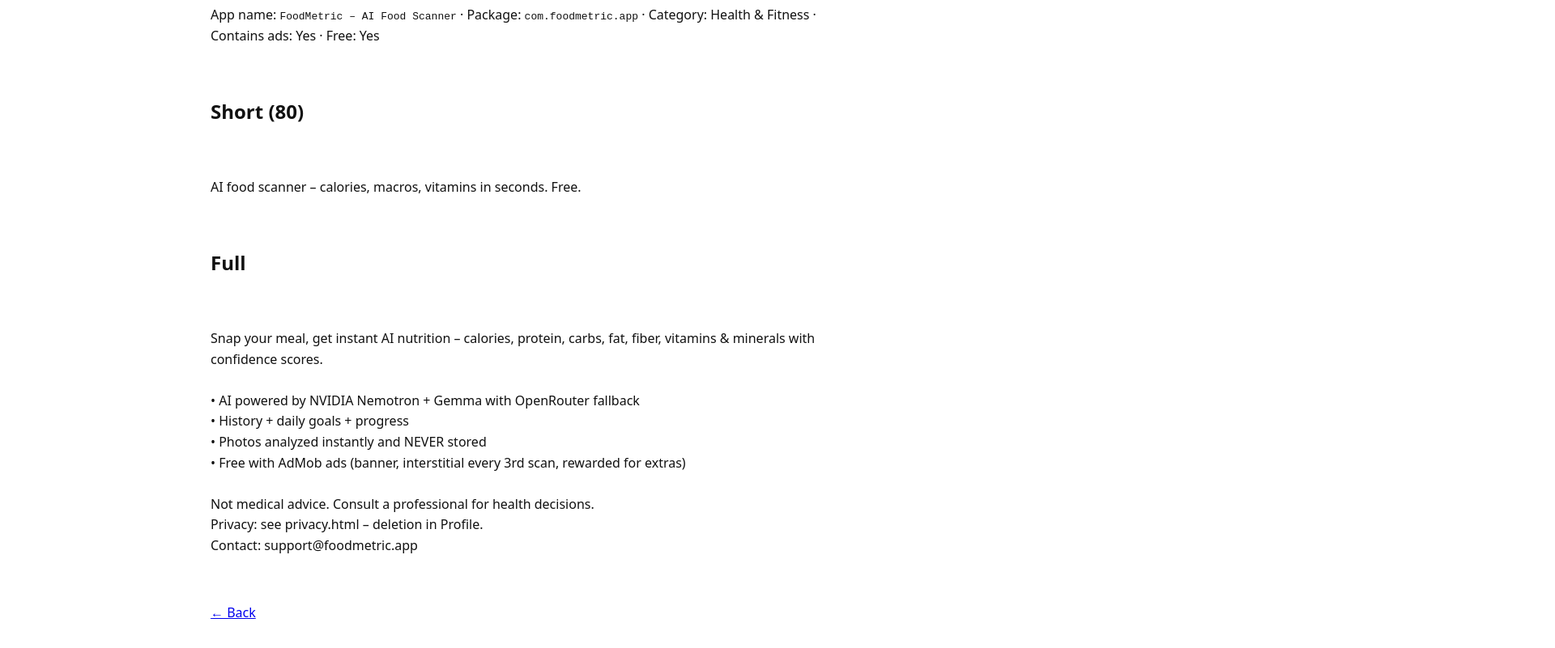
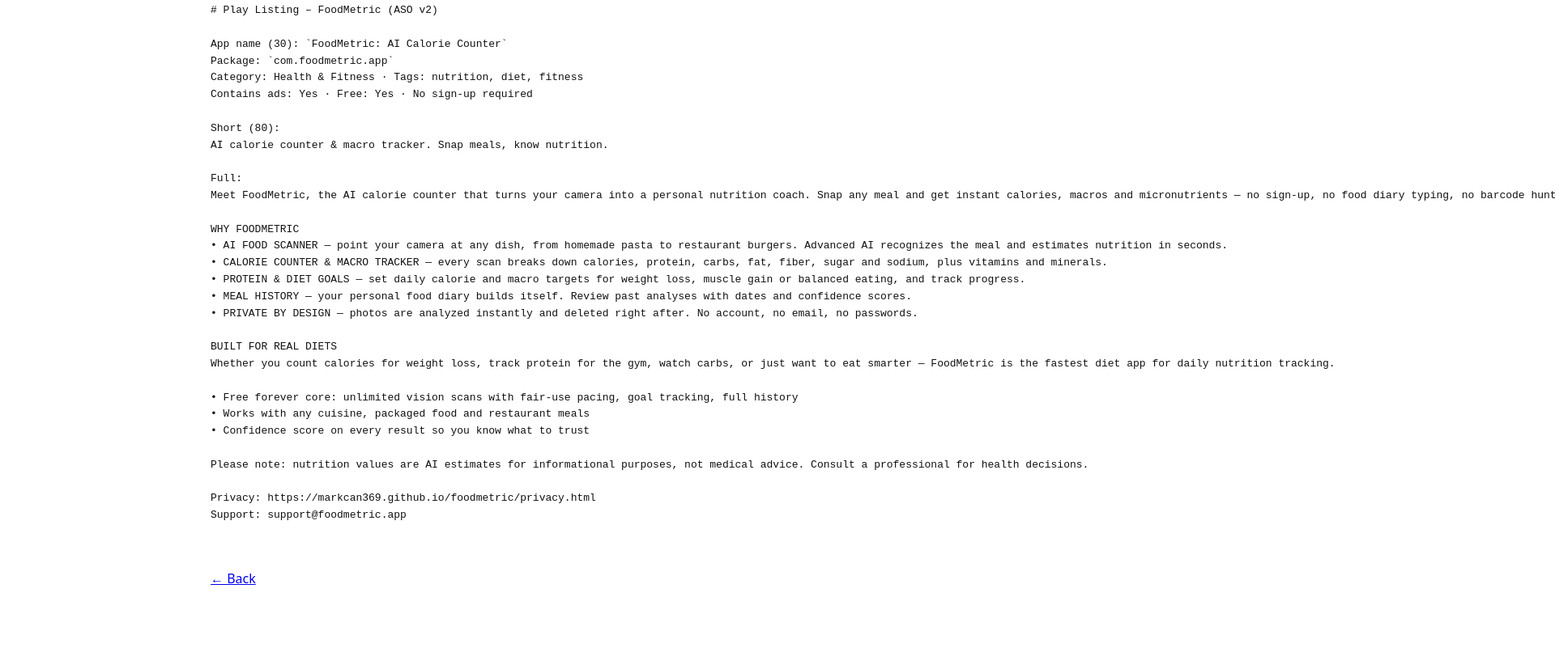
Before and after one commit to markcan369/foodmetric, a plain HTML site: page listing.html in a window 1280 px wide. Shown: the part 195-996 px from the top of the page at 81% size, 1920 px wide, since content can reach past the window. Drawn offline with Linux system fonts and the light colour scheme.

Commit message:
docs: rebrand + ASO (title, keywords, no sign-up)

```diff
--- a/listing.html
+++ b/listing.html
@@ -1,22 +1,40 @@
 <!doctype html>
 <html lang="en"><head><meta charset="utf-8"><meta name="viewport" content="width=device-width,initial-scale=1">
-<title>Store Listing – FoodMetric</title>
+<title>Store Listing – FoodMetric: AI Calorie Counter</title>
 <style>body{font-family:system-ui,sans-serif;max-width:760px;margin:40px auto;padding:0 20px;line-height:1.6;color:#111;white-space:pre-wrap}</style>
 </head><body>
 <h1>Store Listing – FoodMetric</h1>
-<p>App name: <code>FoodMetric – AI Food Scanner</code> · Package: <code>com.foodmetric.app</code> · Category: Health &amp; Fitness · Contains ads: Yes · Free: Yes</p>
-<h2>Short (80)</h2>
-<p>AI food scanner – calories, macros, vitamins in seconds. Free.</p>
-<h2>Full</h2>
-<p>Snap your meal, get instant AI nutrition – calories, protein, carbs, fat, fiber, vitamins &amp; minerals with confidence scores.
+<pre># Play Listing – FoodMetric (ASO v2)
 
-• AI powered by NVIDIA Nemotron + Gemma with OpenRouter fallback
-• History + daily goals + progress
-• Photos analyzed instantly and NEVER stored
-• Free with AdMob ads (banner, interstitial every 3rd scan, rewarded for extras)
+App name (30): `FoodMetric: AI Calorie Counter`
+Package: `com.foodmetric.app`
+Category: Health & Fitness · Tags: nutrition, diet, fitness
+Contains ads: Yes · Free: Yes · No sign-up required
 
-Not medical advice. Consult a professional for health decisions.
-Privacy: see privacy.html – deletion in Profile.
-Contact: support@foodmetric.app</p>
+Short (80):
+AI calorie counter & macro tracker. Snap meals, know nutrition.
+
+Full:
+Meet FoodMetric, the AI calorie counter that turns your camera into a personal nutrition coach. Snap any meal and get instant calories, macros and micronutrients — no sign-up, no food diary typing, no barcode hunting.
+
+WHY FOODMETRIC
+• AI FOOD SCANNER — point your camera at any dish, from homemade pasta to restaurant burgers. Advanced AI recognizes the meal and estimates nutrition in seconds.
+• CALORIE COUNTER & MACRO TRACKER — every scan breaks down calories, protein, carbs, fat, fiber, sugar and sodium, plus vitamins and minerals.
+• PROTEIN & DIET GOALS — set daily calorie and macro targets for weight loss, muscle gain or balanced eating, and track progress.
+• MEAL HISTORY — your personal food diary builds itself. Review past analyses with dates and confidence scores.
+• PRIVATE BY DESIGN — photos are analyzed instantly and deleted right after. No account, no email, no passwords.
+
+BUILT FOR REAL DIETS
+Whether you count calories for weight loss, track protein for the gym, watch carbs, or just want to eat smarter — FoodMetric is the fastest diet app for daily nutrition tracking.
+
+• Free forever core: unlimited vision scans with fair-use pacing, goal tracking, full history
+• Works with any cuisine, packaged food and restaurant meals
+• Confidence score on every result so you know what to trust
+
+Please note: nutrition values are AI estimates for informational purposes, not medical advice. Consult a professional for health decisions.
+
+Privacy: https://markcan369.github.io/foodmetric/privacy.html
+Support: support@foodmetric.app
+</pre>
 <p><a href="index.html">← Back</a></p>
 </body></html>
```
Also changed, not shown: index.html (+7 -6 lines).
